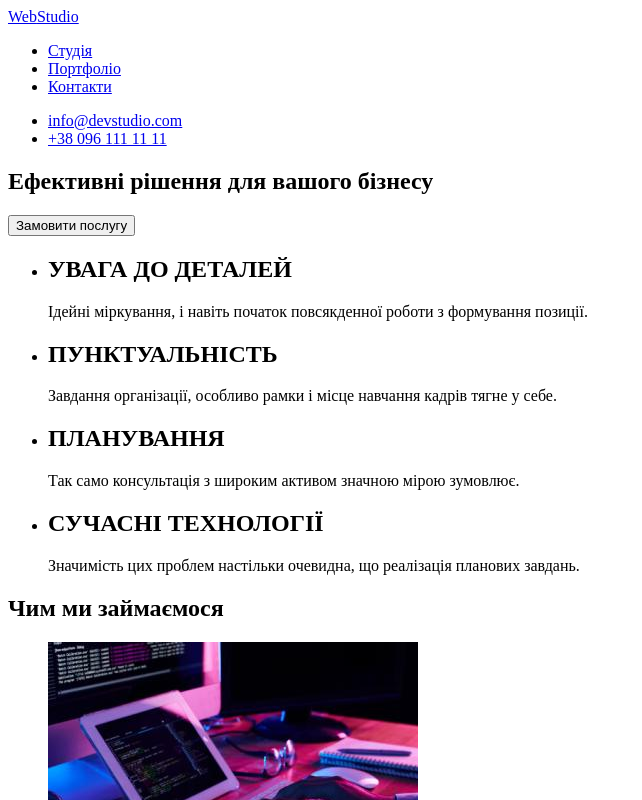
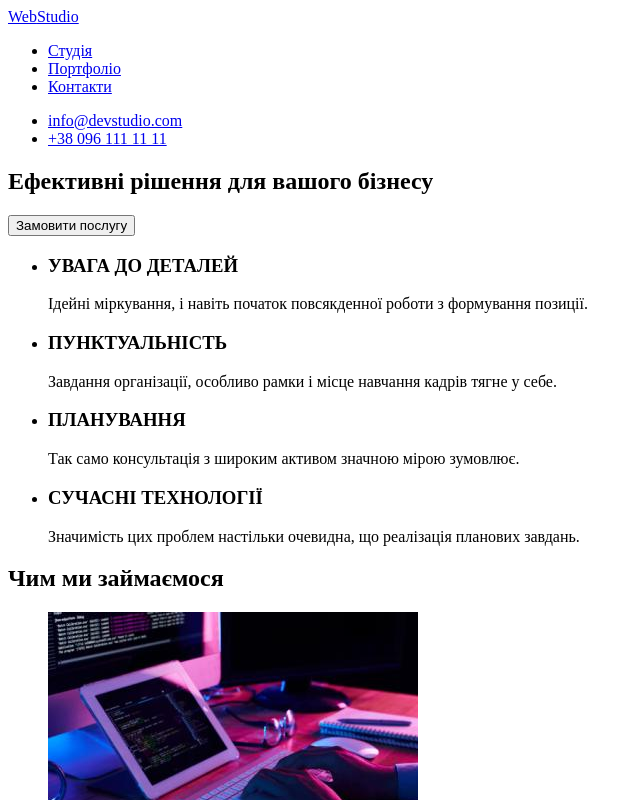
Before and after one commit to simplyNastya/goit-markup-hw-01, a plain HTML site: page index.html in a window 1280 px wide. Shown: the top 800 px of the page, without its empty margins (0-642 px from the left). Drawn offline with Linux system fonts and the light colour scheme.

Commit message:
update index.html

```diff
--- a/index.html
+++ b/index.html
@@ -30,19 +30,19 @@
             <h2 hidden>Переваги</h2>
             <ul>
                 <li>
-                    <h2>УВАГА ДО ДЕТАЛЕЙ</h2>
+                    <h3>УВАГА ДО ДЕТАЛЕЙ</h3>
                     <p>Ідейні міркування, і навіть початок повсякденної роботи з формування позиції.</p>
                 </li>
                 <li>
-                    <h2>ПУНКТУАЛЬНІСТЬ</h2>
+                    <h3>ПУНКТУАЛЬНІСТЬ</h3>
                     <p>Завдання організації, особливо рамки і місце навчання кадрів тягне у себе.</p>
                 </li>
                 <li>
-                    <h2>ПЛАНУВАННЯ</h2>
+                    <h3>ПЛАНУВАННЯ</h3>
                     <p>Так само консультація з широким активом значною мірою зумовлює.</p>
                 </li>
                 <li>
-                    <h2>СУЧАСНІ ТЕХНОЛОГІЇ</h2>
+                    <h3>СУЧАСНІ ТЕХНОЛОГІЇ</h3>
                     <p>Значимість цих проблем настільки очевидна, що реалізація планових завдань.</p>
                 </li>
             </ul>
@@ -87,11 +87,11 @@
     <footer>
         <a href="#">Web<span>Studio</span></a>
         <address>
-            <li><a href="https://goo.gl/maps/nYdjSxgxHVRN7o8v5" rel="noopener noreferrer nofollow" target="_blank">м.
-                    Київ, пр-т
-                    Лесі Українки, 26</a></li>
+            <ul>
+            <li><a href="https://goo.gl/maps/nYdjSxgxHVRN7o8v5" rel="noopener noreferrer nofollow" target="_blank">м.Київ, пр-т Лесі Українки, 26</a></li>
             <li><a href="mailto:info@devstudio.com">info@devstudio.com</a></li>
             <li><a href="tel:+380961111111">+38 096 111 11 11</a></li>
+        </ul>
         </address>
     </footer>
 </body>
```
